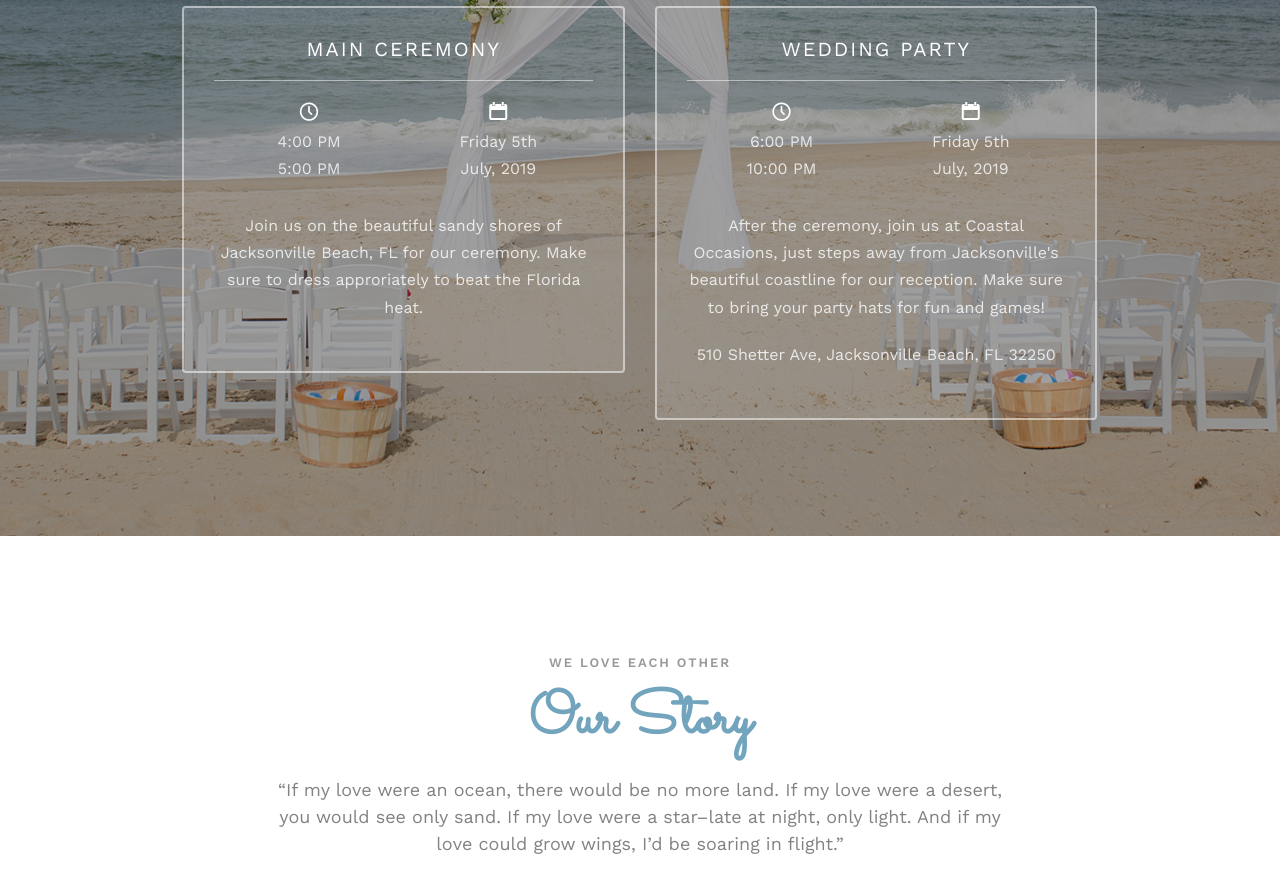
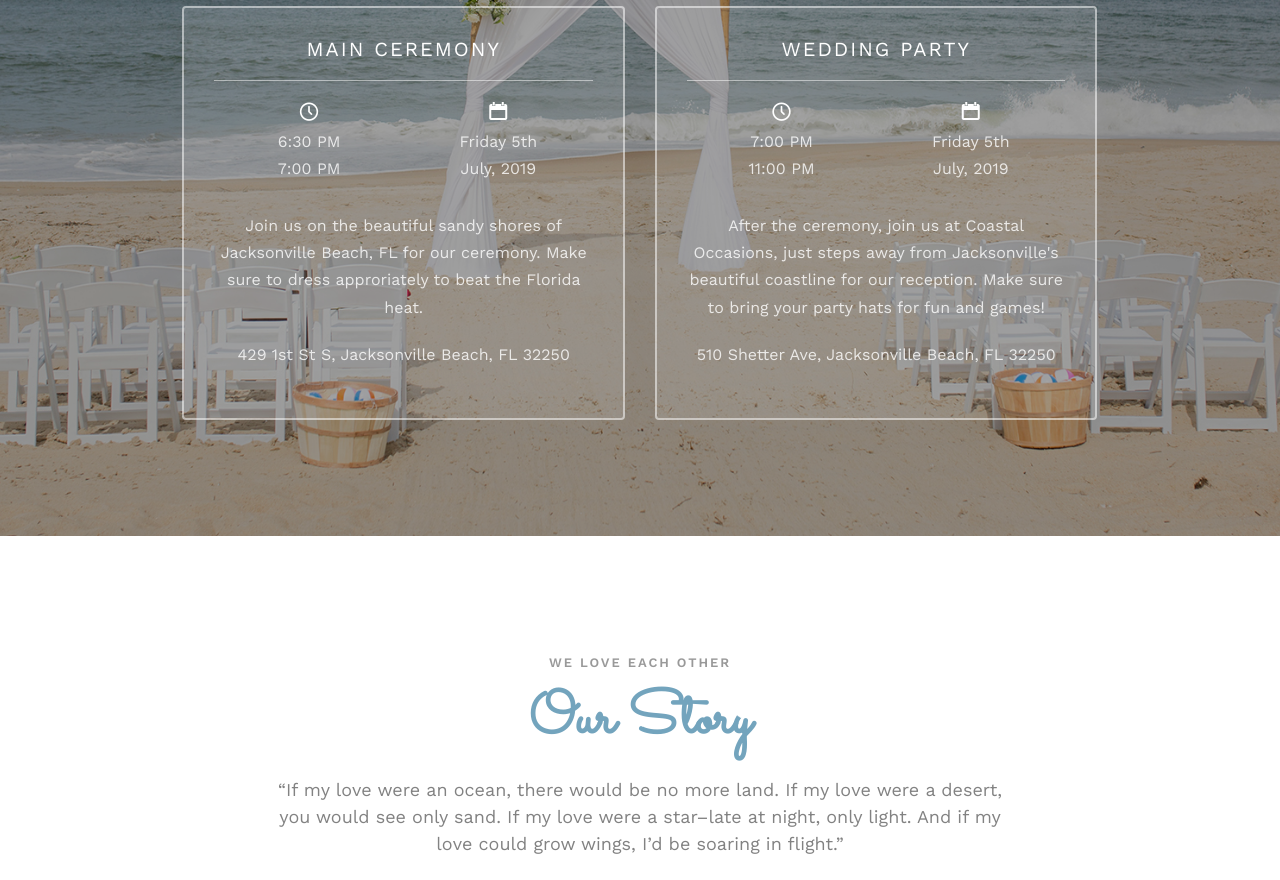
Before and after one commit to jhaylium/jeffnrach, a plain HTML site: page index.html in a window 1280 px wide. Shown: the part 1920-2800 px from the top of the page. Drawn offline with nearby package versions, Linux system fonts and the light colour scheme; files whose address does not match are found by name.

Commit message:
Update index.html
Changed times, header & content meta data

```diff
--- a/index.html
+++ b/index.html
@@ -6,11 +6,11 @@
 	<head>
 	<meta charset="utf-8">
 	<meta http-equiv="X-UA-Compatible" content="IE=edge">
-	<title>Wedding &mdash; 100% Free Fully Responsive HTML5 Template by FREEHTML5.co</title>
+	<title>Racheal & Jeffery's Wedding</title>
 	<meta name="viewport" content="width=device-width, initial-scale=1">
-	<meta name="description" content="Free HTML5 Template by FREEHTML5.CO" />
-	<meta name="keywords" content="free html5, free template, free bootstrap, html5, css3, mobile first, responsive" />
-	<meta name="author" content="FREEHTML5.CO" />
+	<meta name="description" content="Racheal Kasper and Jeffery McCain are getting married." />
+	<meta name="keywords" content="wedding, hitched, marriage" />
+	<meta name="author" content="Jeffery McCain" />
 	<!-- Favicon Files Load -->
 	<link rel="apple-touch-icon" sizes="57x57" href="favicon/apple-icon-57x57.png">
 			<link rel="apple-touch-icon" sizes="60x60" href="favicon/apple-icon-60x60.png">
@@ -166,8 +166,8 @@
 									<h3>Main Ceremony</h3>
 									<div class="event-col">
 										<i class="icon-clock"></i>
-										<span>4:00 PM</span>
-										<span>5:00 PM</span>
+										<span>6:30 PM</span>
+										<span>7:00 PM</span>
 									</div>
 									<div class="event-col">
 										<i class="icon-calendar"></i>
@@ -175,6 +175,7 @@
 										<span>July, 2019</span>
 									</div>
 									<p>Join us on the beautiful sandy shores of Jacksonville Beach, FL for our ceremony. Make sure to dress approriately to beat the Florida heat.</p>
+									<p>429 1st St S, Jacksonville Beach, FL 32250</p>
 								</div>
 							</div>
 							<div class="col-md-6 col-sm-6 text-center">
@@ -182,8 +183,8 @@
 									<h3>Wedding Party</h3>
 									<div class="event-col">
 										<i class="icon-clock"></i>
-										<span>6:00 PM</span>
-										<span>10:00 PM</span>
+										<span>7:00 PM</span>
+										<span>11:00 PM</span>
 									</div>
 									<div class="event-col">
 										<i class="icon-calendar"></i>
@@ -404,7 +405,7 @@
 				<div class="col-md-12 text-center">
 					<p>
 						<small class="block">&copy; 2019 Haylium. All Rights Reserved.</small>
-						<small class="block">Designed by <a href="http://freehtml5.co/" target="_blank">FREEHTML5.co</a> Demo Images: <a href="http://unsplash.co/" target="_blank">Unsplash</a></small>
+						<small class="block">Designed by <a href="http://freehtml5.co/" target="_blank">FREEHTML5.co</a>
 					</p>
 
 				</div>
```
